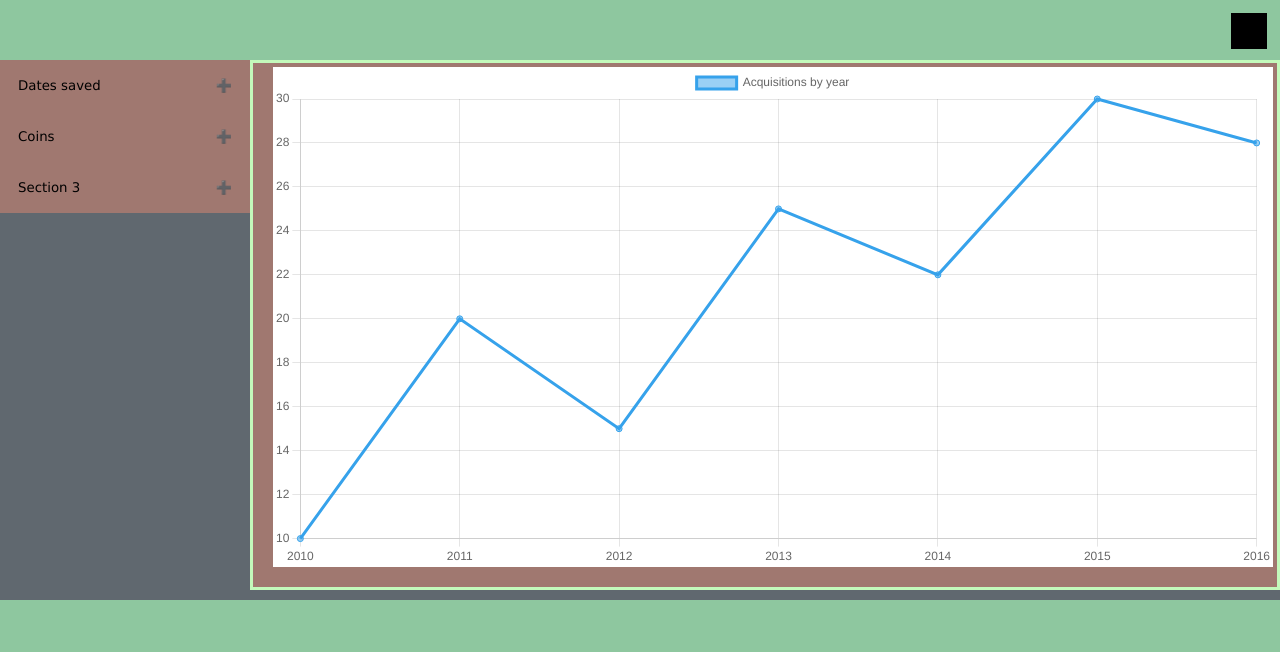
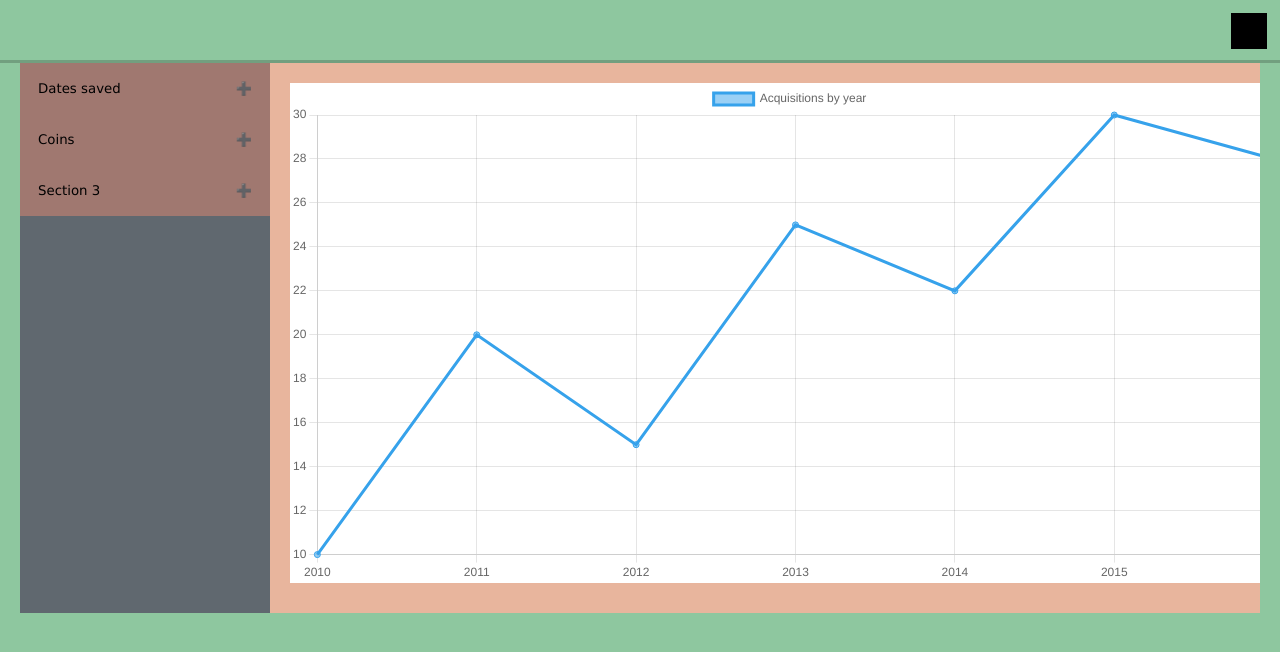
Before and after one commit to alejandrogm90/coin-comparator, a Django app: page / in a window 1280 px wide. Shown: the top 652 px of the page. Run offline with Django 3.2, Linux system fonts and the light colour scheme; data that the repository does not hold is empty.

Commit message:
* Repair index

```diff
--- a/web/coins/static/coins/css/style1.css
+++ b/web/coins/static/coins/css/style1.css
@@ -4,11 +4,12 @@
   --color-3: #A07870 !important ;
   --color-4: #60686F !important ;
   --color-5: #8EC79F !important ;
+  --shadow-size-1: 3px !important ;
 }
 
 * {
-    margin: 0;
-    padding: 0;
+  margin: 0px ;
+  padding: 0px ;
   font-family: Verdana;
   font-weight: 400;
 }
@@ -21,7 +22,7 @@ body {
 #header {
   background-color: var(--color-5);
   height: 60px;
-    box-shadow: 0 3px rgb(0 0 0 / 20%);
+  box-shadow: 0 var(--shadow-size-1) rgb(0 0 0 / 20%);
 }
 
 .logo {
@@ -35,7 +36,13 @@ body {
   vertical-align: middle;
 }
 
+
 /******************************** GRID */
+#body2 {
+  margin-top: var(--shadow-size-1);
+  padding: 0px 20px 0px 20px !important;
+}
+
 .grid {
   display: grid;
   grid-template-columns: 250px repeat(1, 1fr);
@@ -110,17 +117,22 @@ with JS), and when you move the mouse over it (hover) */
 }
 
 #div1 {
-    background-color: var(--color-3);
+  padding: 20px;
+  background-color: var(--color-2);
+  /*
   border-color: var(--color-1);
   border-style: solid;
   border: 0px 0px 5px 5px;
-    /* border-radius: 0px 0px 5px 5px; */
-    padding: 4px 4px 20px 20px;
+  border-radius: 0px 0px 5px 5px;
   /* width: 50%; */
-    margin-bottom: 10px;
 }
 
 #div_myChart {
   background-color: white;
   width: 1000px;
+  margin-bottom: 10px;
 }
+
+.div2 {
+  padding: 0px 20px 0px 20px;
+}
--- a/web/coins/templates/coins/base.html
+++ b/web/coins/templates/coins/base.html
@@ -18,32 +18,9 @@
                 <img alt="Logotipo" class='logo' src="{% static 'coins/img/logo.png' %}"/>
             </span>
         </section>
-        <div class='grid'>
-            <section id='sidebar'>
-                <button class="accordion">Dates saved</button>
-                <div class="panel">
-                    {% for dt1 in dates_saved %}
-                    <p><a href="/month/{{ dt1 }}">{{ dt1 }}</a></p>
-                    {% endfor %}
-                </div>
-                <button class="accordion">Coins</button>
-                <div class="panel">
-                    {% for c1 in coin_names %}
-                    <p><a href="#{{ c1.name }}">{{ c1.name }}</a></p>
-                    {% endfor %}
-                </div>
-                <button class="accordion">Section 3</button>
-                <div class="panel">
-                    <p><a href="#">Link 1</a></p>
-                    <p><a href="#">Link 2</a></p>
-                    <p><a href="#">Link 3</a></p>
-                </div>
-
-            </section>
-            <section id="content">
-                {% block content %}
-                {% endblock %}
-            </section>
+        <div id="body2">
+            {% block content %}
+            {% endblock %}
         </div>
     </body>
 </html>
--- a/web/coins/templates/coins/index.html
+++ b/web/coins/templates/coins/index.html
@@ -1,15 +1,42 @@
 {% extends "coins/base.html" %}
 {% load static %}
 {% block content %}
+<div class='grid'>
+    <section id='sidebar'>
+        <button class="accordion">Dates saved</button>
+        <div class="panel">
+            {% for dt1 in dates_saved %}
+            <p><a href="/month/{{ dt1 }}">{{ dt1 }}</a></p>
+            {% endfor %}
+        </div>
+
+        <button class="accordion">Coins</button>
+        <div class="panel">
+            {% for c1 in coin_names %}
+            <p><a href="#{{ c1.name }}">{{ c1.name }}</a></p>
+            {% endfor %}
+        </div>
+        <button class="accordion">Section 3</button>
+        <div class="panel">
+            <p><a href="#">Link 1</a></p>
+            <p><a href="#">Link 2</a></p>
+            <p><a href="#">Link 3</a></p>
+        </div>
+    </section>
+    <section id="content">
         <div id="div1">
             <script src="{% static 'coins/js/prueba2.js' %}"></script>
             <div id="div_myChart">
                 <canvas id="myChart">Your browser does not support the canvas element.</canvas>
             </div>
+            <div class="div2">
                 <ul>
                     {% for c1 in dates_saved %}
                     <li>{{ c1 }}</li>
                     {% endfor %}
                 </ul>
             </div>
+        </div>
+    </section>
+</div>
 {% endblock %}
--- a/web/coins/templates/coins/month_list.html
+++ b/web/coins/templates/coins/month_list.html
@@ -1,6 +1,7 @@
 {% extends "coins/base.html" %}
 {% block content %}
 <div id="div1">
+    <!--
     <script>
         async function insert_data_json() {
             const data_json = {{ month_data | safe }} ;
@@ -30,10 +31,11 @@
 
         document.addEventListener("DOMContentLoaded", insert_data_json);
     </script>
+    -->
     <div id="coin-selector-box">
         <h1>Coins</h1>
         {% for cl1 in coin_list %}
-        <label><input id="{{ cl1 }}" type="checkbox" value="{{ cl1 }}"> {{ cl1 }}</label>
+        <label><input id="{{ cl1 }}" type="checkbox" value="{{ cl1 }}">{{ cl1 }}</label>
         <!--
             <label class="container">{{ cl1 | safe }}
               <input type="checkbox">
--- a/web/coins/views.py
+++ b/web/coins/views.py
@@ -118,7 +118,7 @@ def get_json_month_old(request, date_part):
     return JsonResponse(data2, safe=False)
 
 
-def getSavedDates(request):
+def get_saved_dates(request):
     # tmp_list = json.load(request)
     lista_fechas = []
     for fecha in request:
@@ -129,7 +129,7 @@ def getSavedDates(request):
 def index(request):
     coin_day_list_2 = coin_day.objects.filter(date_part="2022-01-01").values("name")
     coin_day_list_1 = coin_day.objects.filter(date_part__iendswith="-01").values("date_part").distinct()
-    coin_day_list_1 = getSavedDates(coin_day_list_1)
+    coin_day_list_1 = get_saved_dates(coin_day_list_1)
     context = {
         "dates_saved": coin_day_list_1,
         "coin_names": coin_day_list_2,
@@ -140,7 +140,7 @@ def index(request):
 def month(request, date_part):
     coin_day_list_2 = coin_day.objects.filter(date_part="2022-01-01").values("name")
     coin_day_list_1 = coin_day.objects.filter(date_part__iendswith="-01").values("date_part").distinct()
-    coin_day_list_1 = getSavedDates(coin_day_list_1)
+    coin_day_list_1 = get_saved_dates(coin_day_list_1)
     month_data = get_all_month(date_part)
     month_str = date_part[0:7]
     context = {
@@ -155,7 +155,7 @@ def month(request, date_part):
 def month_list(request, date_part):
     coin_day_list_2 = coin_day.objects.filter(date_part="2022-01-01").values("name")
     coin_day_list_1 = coin_day.objects.filter(date_part__iendswith="-01").values("date_part").distinct()
-    coin_day_list_1 = getSavedDates(coin_day_list_1)
+    coin_day_list_1 = get_saved_dates(coin_day_list_1)
     month_data = get_value_list_month(date_part)
     coin_list = get_coin_list_month(date_part)
     context = {
```
Also changed, not shown: web/coins/static/coins/js/basic.js (+30 -22 lines), web/coins/static/coins/js/basic_old.js (added, +24 -0 lines). Lines whose indentation alone changed are shown as unchanged.
